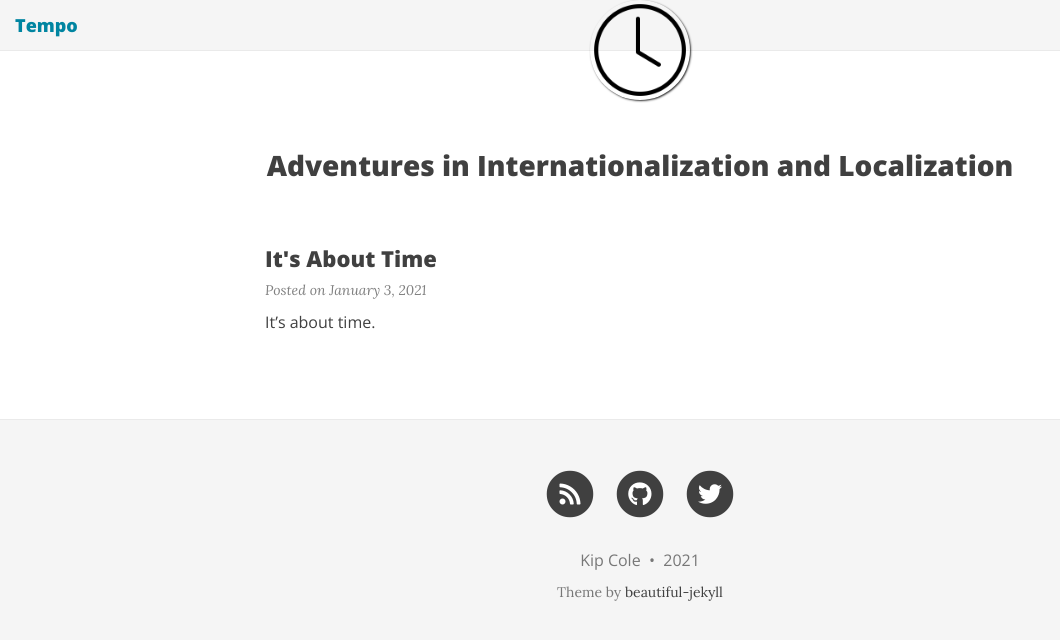
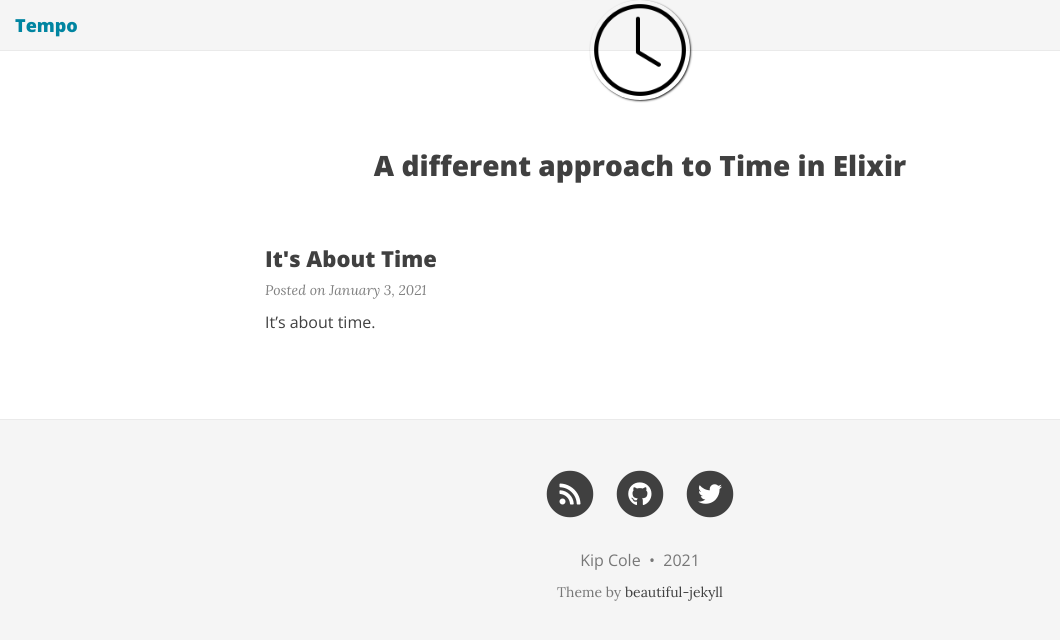
Before and after one commit to kipcole9/tempo, a Jekyll site: the page built from docs/index.html, in a window 1280 px wide. Shown: the top 640 px of the page, without its empty margins (0-1060 px from the left). Built offline with Jekyll 4.4.1, drawn with Linux system fonts in a browser that asks for light colours; nearby versions of some CDN libraries; the list of posts is cut into pages by our own code.

Commit message:
Fix pages title

```diff
--- a/docs/index.html
+++ b/docs/index.html
@@ -1,6 +1,6 @@
 ---
 layout: page
-title: Adventures in Internationalization and Localization
+title: A different approach to Time in Elixir
 ---
 
 <div class="posts-list">
```
Also changed, not shown: 2 other files.
